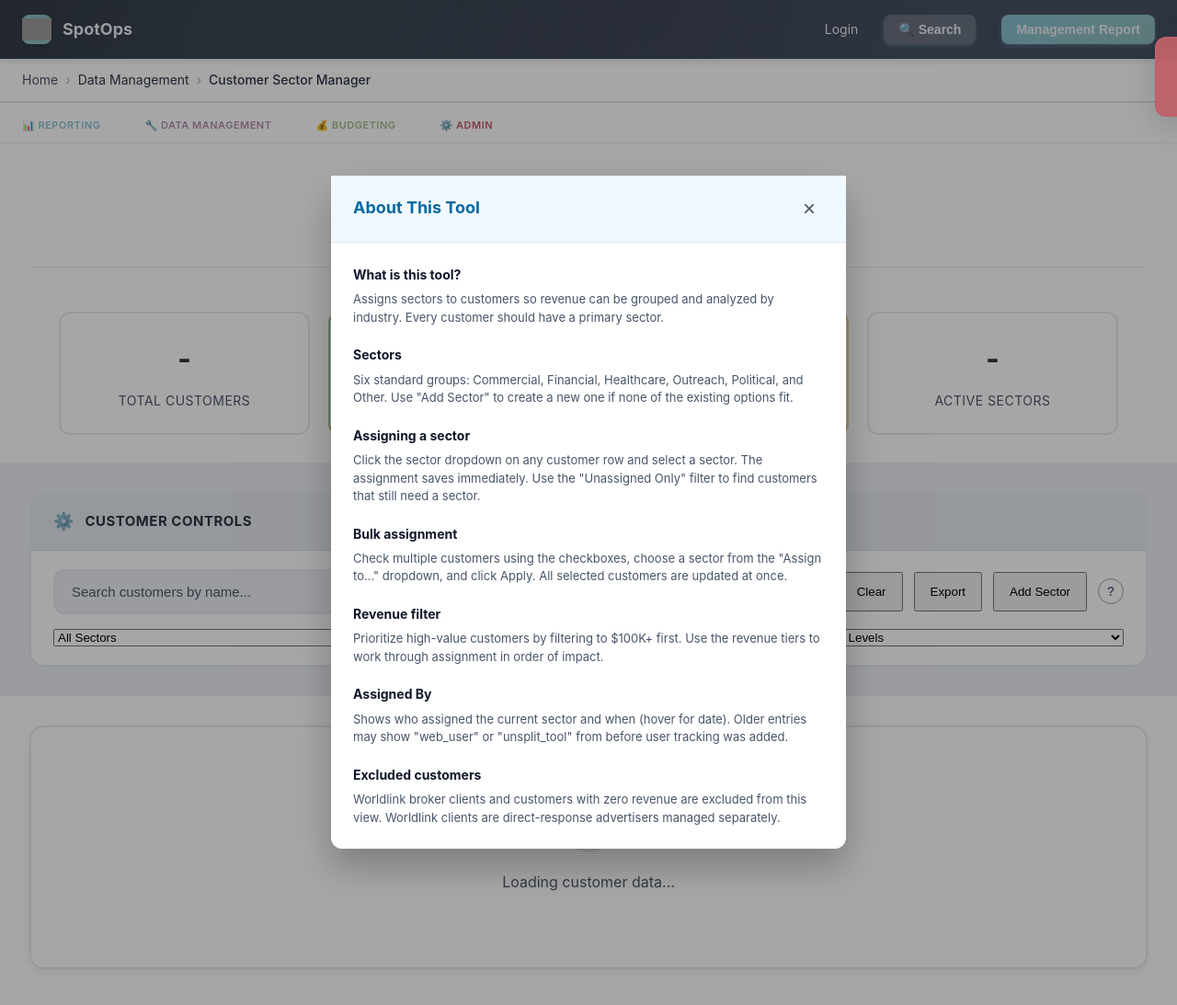
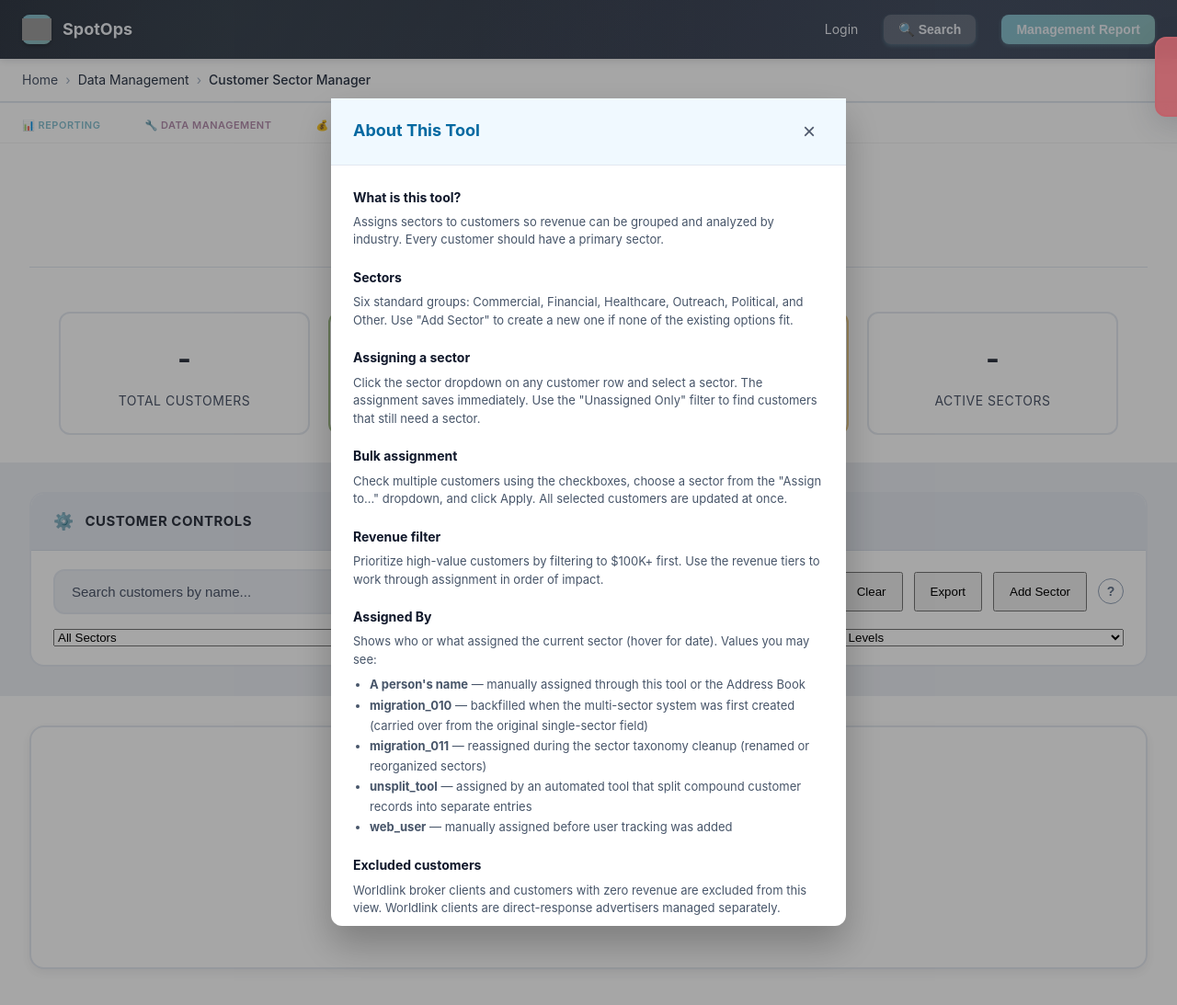
Before and after one commit to daseme/ctv-bookedbiz-db, a Flask app: template src/web/templates/customer_sector_manager.html in a window 1280 px wide, after a click that opens the changed part. Shown: the top 1093 px of the page at 92% size. Run offline with Flask 3, Linux system fonts and the light colour scheme; the template is opened without the code that fills it, so the values that code supplies are empty; grey boxes are pictures that could not be loaded.

Commit message:
docs: explain all Assigned By values in sector manager help modal
Lists each possible value (person name, migration_010, migration_011,
unsplit_tool, web_user) with what it means.

Co-Authored-By: Claude Opus 4.6 <noreply@anthropic.com>

```diff
--- a/src/web/templates/customer_sector_manager.html
+++ b/src/web/templates/customer_sector_manager.html
@@ -189,7 +189,14 @@
           </div>
           <div class="info-section">
             <h4>Assigned By</h4>
-            <p>Shows who assigned the current sector and when (hover for date). Older entries may show "web_user" or "unsplit_tool" from before user tracking was added.</p>
+            <p>Shows who or what assigned the current sector (hover for date). Values you may see:</p>
+            <ul style="margin:6px 0 0;padding-left:18px;font-size:13px;color:#475569;line-height:1.7">
+              <li><strong>A person's name</strong> &mdash; manually assigned through this tool or the Address Book</li>
+              <li><strong>migration_010</strong> &mdash; backfilled when the multi-sector system was first created (carried over from the original single-sector field)</li>
+              <li><strong>migration_011</strong> &mdash; reassigned during the sector taxonomy cleanup (renamed or reorganized sectors)</li>
+              <li><strong>unsplit_tool</strong> &mdash; assigned by an automated tool that split compound customer records into separate entries</li>
+              <li><strong>web_user</strong> &mdash; manually assigned before user tracking was added</li>
+            </ul>
           </div>
           <div class="info-section">
             <h4>Excluded customers</h4>
```
